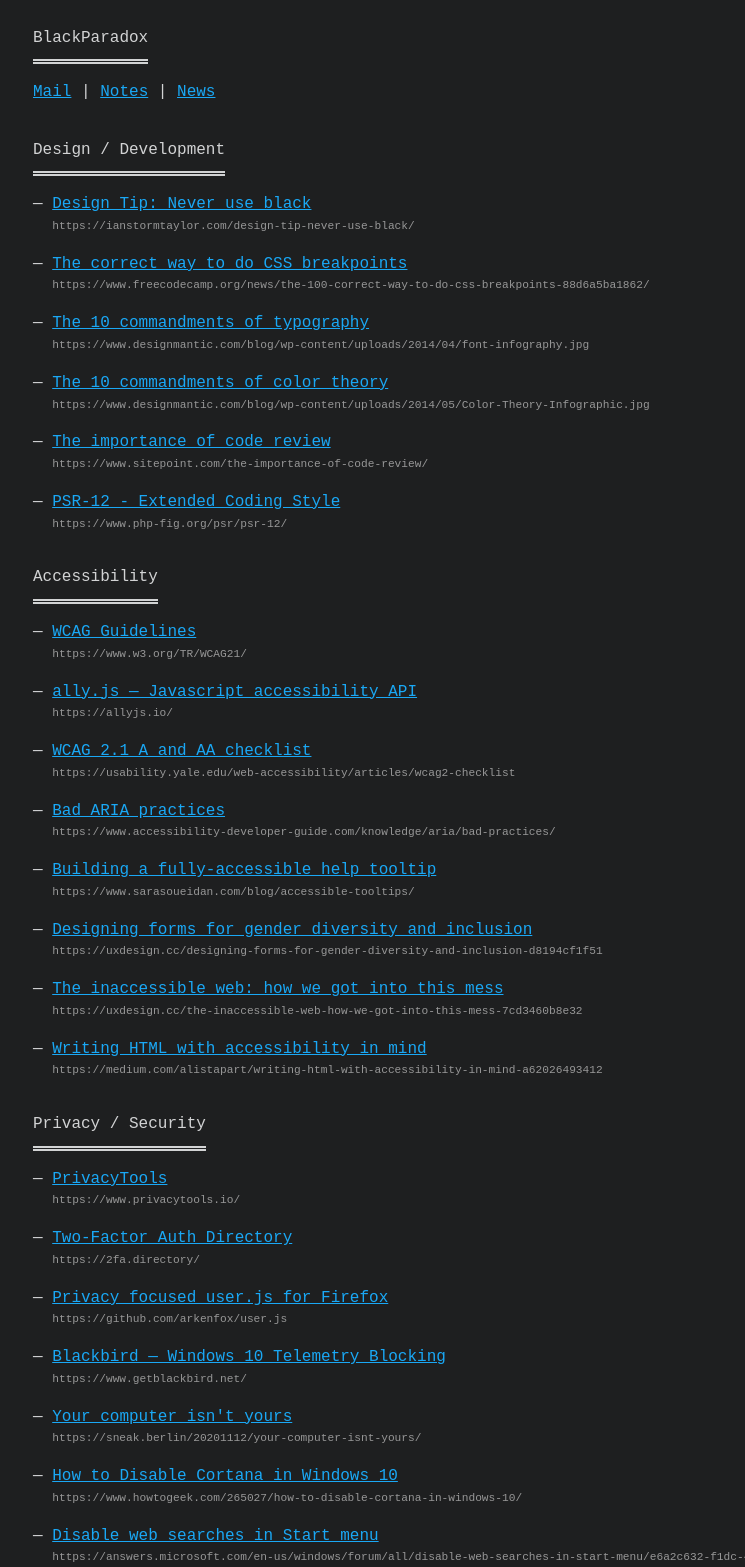
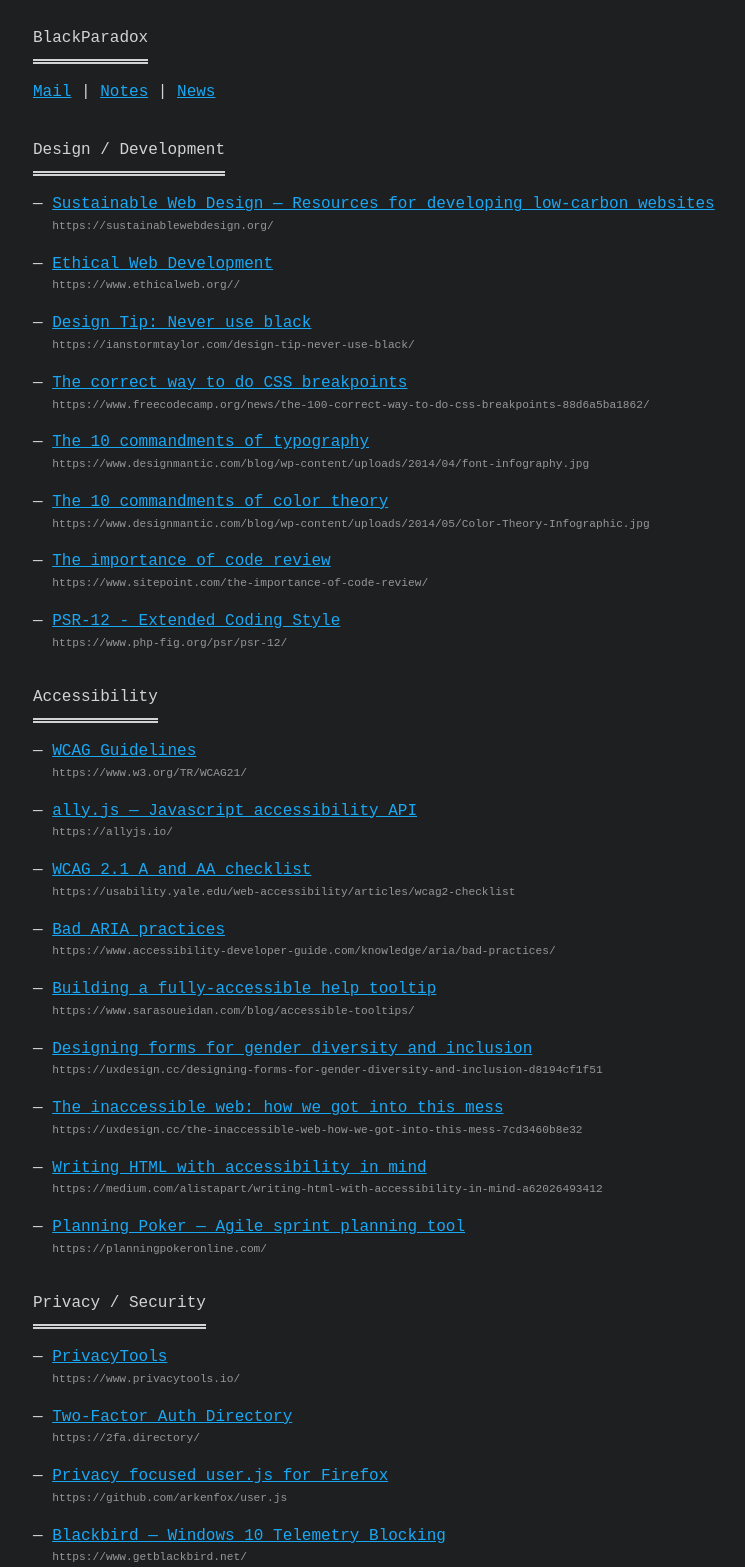
Before and after one commit to blackparadox/blackparadox.github.io, a plain HTML site: page index.html in a window 1280 px wide. Shown: the top 1567 px of the page, without its empty margins (207-952 px from the left). Drawn offline with Linux system fonts and the light colour scheme.

Commit message:
Extra development links

```diff
--- a/index.html
+++ b/index.html
@@ -22,6 +22,12 @@
       <section>
         <h2>Design / Development</h2>
         <ul>
+          <li>
+            <a href="https://sustainablewebdesign.org/" rel="nofollow noopener" target="_blank"><span>Sustainable Web Design &mdash; Resources for developing low-carbon websites</span></a>
+          </li>
+          <li>
+            <a href="https://www.ethicalweb.org//" rel="nofollow noopener" target="_blank"><span>Ethical Web Development</span></a>
+          </li>
           <li>
             <a href="https://ianstormtaylor.com/design-tip-never-use-black/" rel="nofollow noopener" target="_blank"><span>Design Tip: Never use black</span></a>
           </li>
@@ -70,6 +76,9 @@
           <li>
             <a href="https://medium.com/alistapart/writing-html-with-accessibility-in-mind-a62026493412" rel="nofollow noopener" target="_blank"><span>Writing HTML with accessibility in mind</span></a>
           </li>
+          <li>
+            <a href="https://planningpokeronline.com/" rel="nofollow noopener" target="_blank"><span>Planning Poker &mdash; Agile sprint planning tool</span></a>
+          </li>
         </ul>
       </section>
 
```
